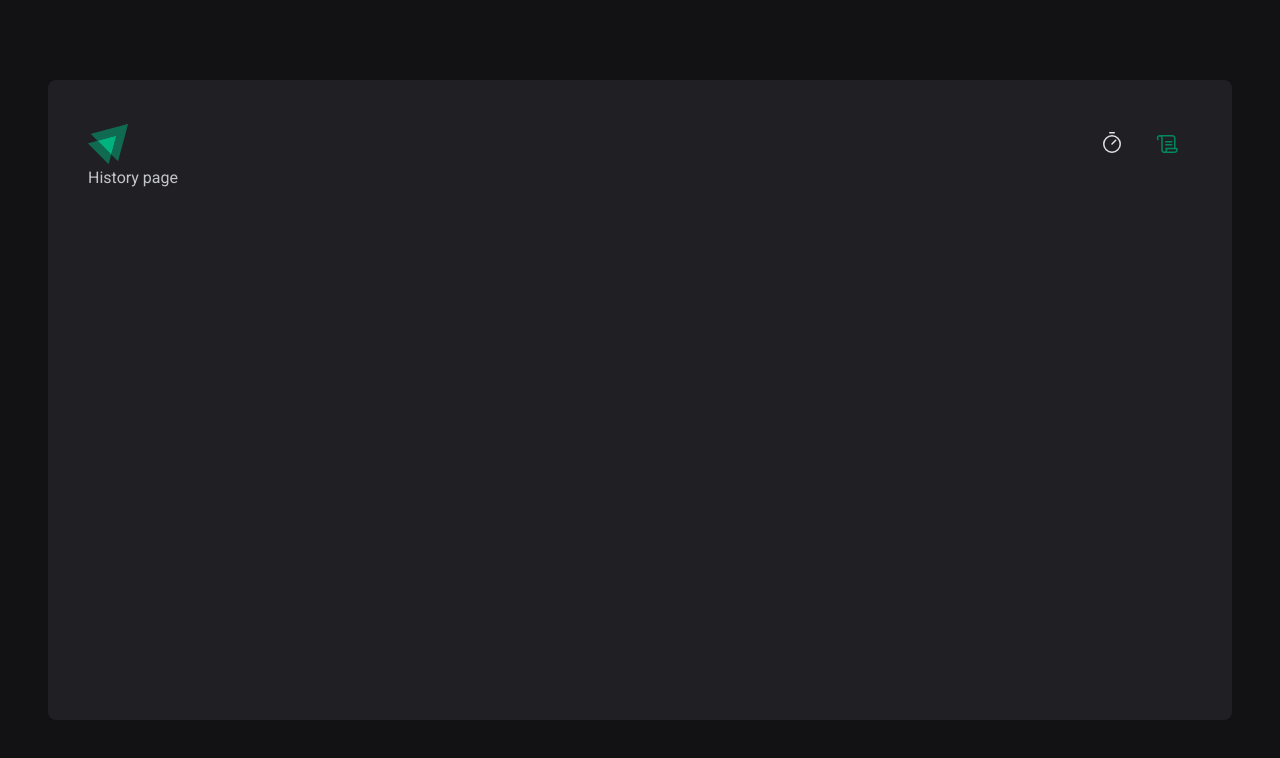
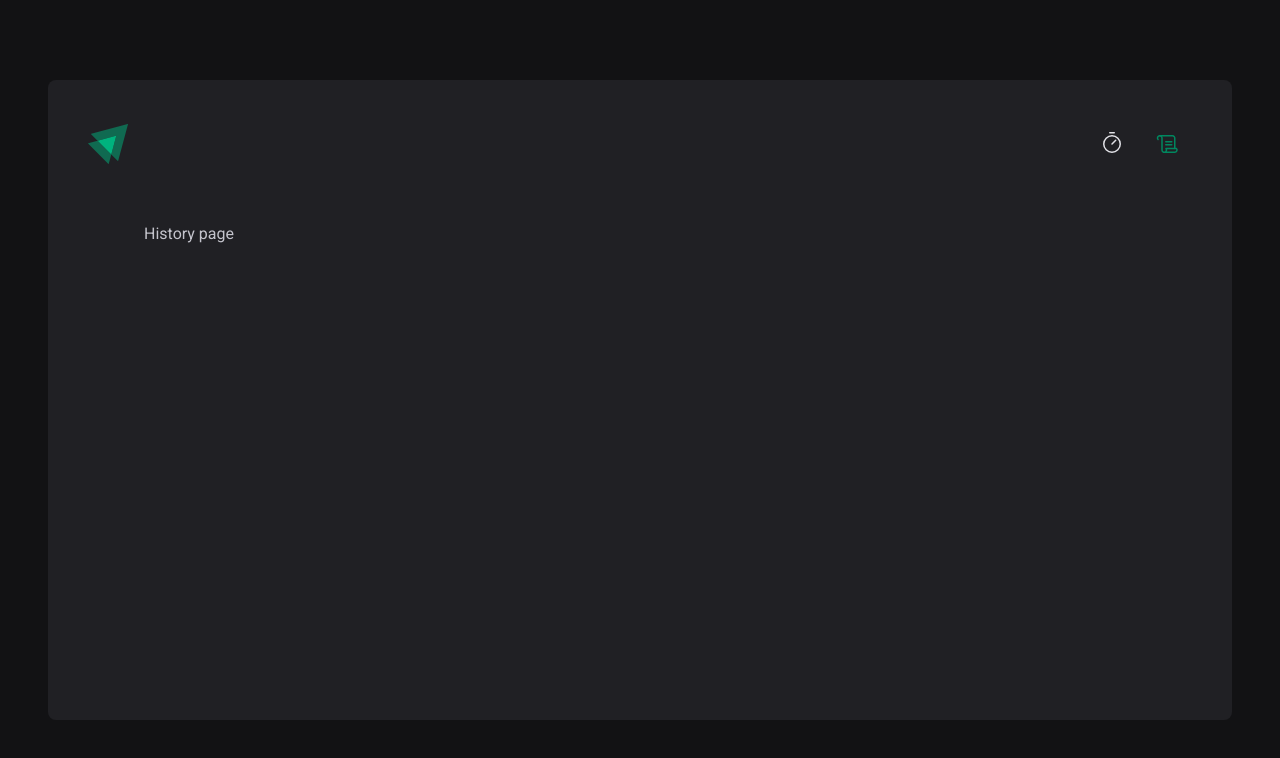
Before and after one commit to humbertoromanojr/pomodoro-time, a React (Vite) app: page /history in a window 1280 px wide. Shown: the top 758 px of the page. Built offline with nearby package versions, Linux system fonts and the light colour scheme.

Commit message:
Styling HistoryContainer

```diff
--- a/src/pages/History/styles.ts
+++ b/src/pages/History/styles.ts
@@ -1,3 +1,16 @@
 import styled from 'styled-components'
 
-export const HistoryContainer = styled.main``
+export const HistoryContainer = styled.main`
+  flex: 1;
+  padding: 3.5rem;
+
+  display: flex;
+  flex-direction: column;
+
+  h1 {
+    font-size: 1.5rem;
+    color: ${(props) => props.theme['gray-100']};
+  }
+`
+
+export const HistoryList = styled.div``
```
